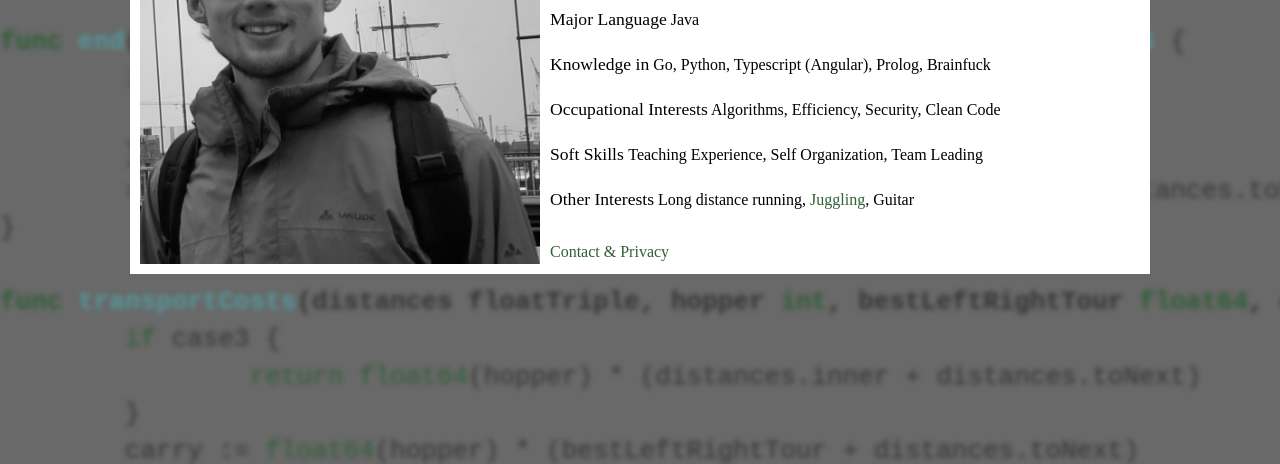
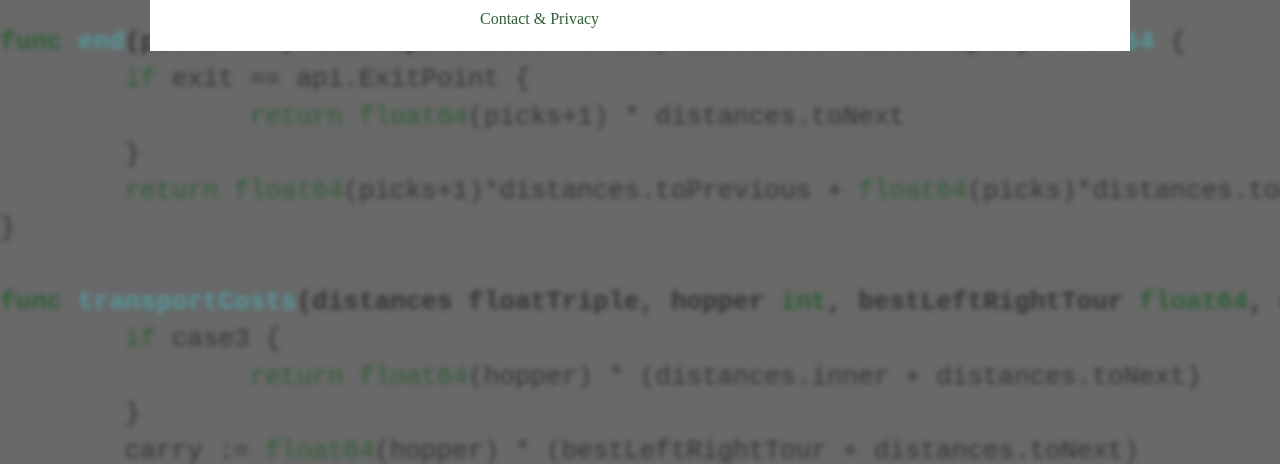
Before and after one commit to fafeitsch/fafeitsch, a plain HTML site: page index.html in a window 1280 px wide. Shown: the part 336-800 px from the top of the page. Drawn offline with Linux system fonts and the light colour scheme.

Commit message:
fix css for mobile and small screens

```diff
--- a/style.css
+++ b/style.css
@@ -1,43 +1,71 @@
-.content{
-    padding: 10px;
-    z-index:10;
-    background:white;
-    position: absolute;
+.content {
+    z-index: 10;
+    background: white;
     overflow: hidden;
     display: flex;
     align-items: stretch;
-    width: 1000px;
-    top: 50%;
-    left: 50%;
-    transform:translate(-50%, -50%);
+    position: relative;
+    width: 100%;
+    flex-direction: column;
 }
 
 .text-body {
     display: flex;
     flex-direction: column;
+    padding: 10px;
 }
 
 .spacer {
     flex-grow: 1;
 }
 
-img {
-    width: 400px;
-    height: 400px;
-    object-fit: contain;
-    margin-right: 10px;
+@media only screen and (min-width: 1300px) {
+    img {
+        width: 400px;
+        height: 400px;
+        object-fit: contain;
+        margin-right: 10px;
+    }
+
+    .content {
+        position: absolute;
+        padding: 10px;
+        width: 75%;
+        top: 50%;
+        left: 50%;
+        transform: translate(-50%, -50%);
+        flex-direction: row;
+    }
 }
 
-.line{
+@media only screen and (max-width: 1300px) and (min-width: 600px) {
+    img {
+        width: 300px;
+        height: 300px;
+        object-fit: contain;
+        margin-right: 10px;
+    }
+
+    .content {
+        position: absolute;
+        padding: 10px;
+        width: 75%;
+        left: 50%;
+        transform: translate(-50%, 0);
+        flex-direction: row;
+    }
+}
+
+.line {
     margin: 10px 0px 10px 0px;
 }
 
-.desc{
-    font-weight:400;
-    font-size:1.1em;
+.desc {
+    font-weight: 400;
+    font-size: 1.1em;
 }
 
-h1{
+h1 {
     text-transform: uppercase;
     font-weight: 300;
     font-size: 2em;
@@ -45,36 +73,30 @@ h1{
     padding: 0;
 }
 
-.text{
+.text {
     font-family: 'sans-serif';
 }
 
-body{
+body {
     line-height: 1.42857143;
     font-weight: 150;
     font-family: 'sans-serif';
 }
 
-.background{
+.background {
     background-repeat: no-repeat;
     background-color: dimgrey;
     background-size: cover;
     position: fixed;
-    width:100vw;
-    height:100vh;
-    top:0;
-    left:0;
-    z-index:-1;
-    font-size:2em;
-    overflow:hidden;
+    width: 100vw;
+    height: 100vh;
+    top: 0;
+    left: 0;
+    z-index: -1;
+    font-size: 2em;
+    overflow: hidden;
     color: transparent;
-    text-shadow: 0 0 5px rgba(0,0,0,0.5);
-}
-
-footer{
-    position: absolute;
-    margin-top: 20px;
-    bottom: 10px;
+    text-shadow: 0 0 5px rgba(0, 0, 0, 0.5);
 }
 
 a {
@@ -97,9 +119,9 @@ a:visited {
 }
 
 .keyword {
-    text-shadow: 0 0 5px rgba(48,95,55,1);
+    text-shadow: 0 0 5px rgba(48, 95, 55, 1);
 }
 
 .title {
-    text-shadow: 0 0 5px rgba(80,162,167,0.8);
+    text-shadow: 0 0 5px rgba(80, 162, 167, 0.8);
 }
```
